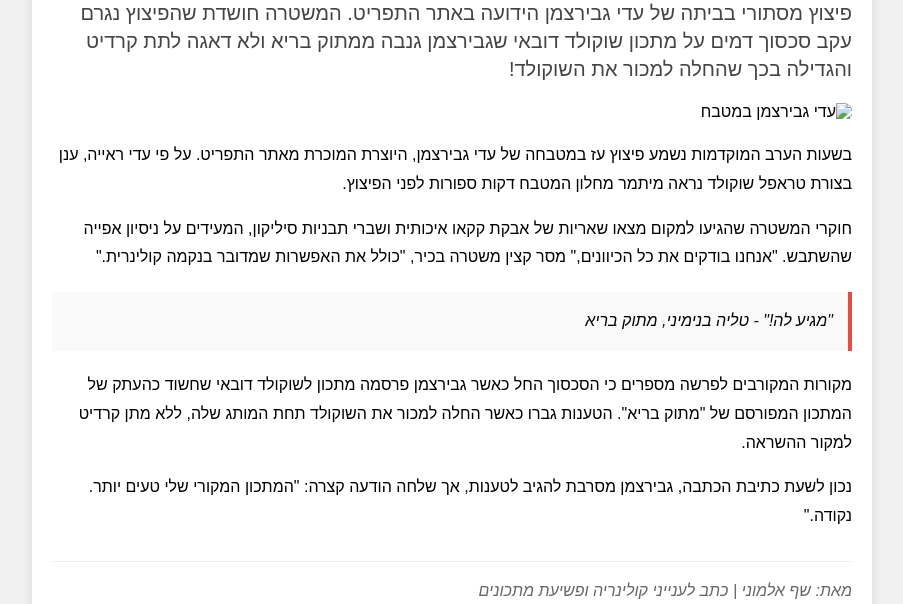
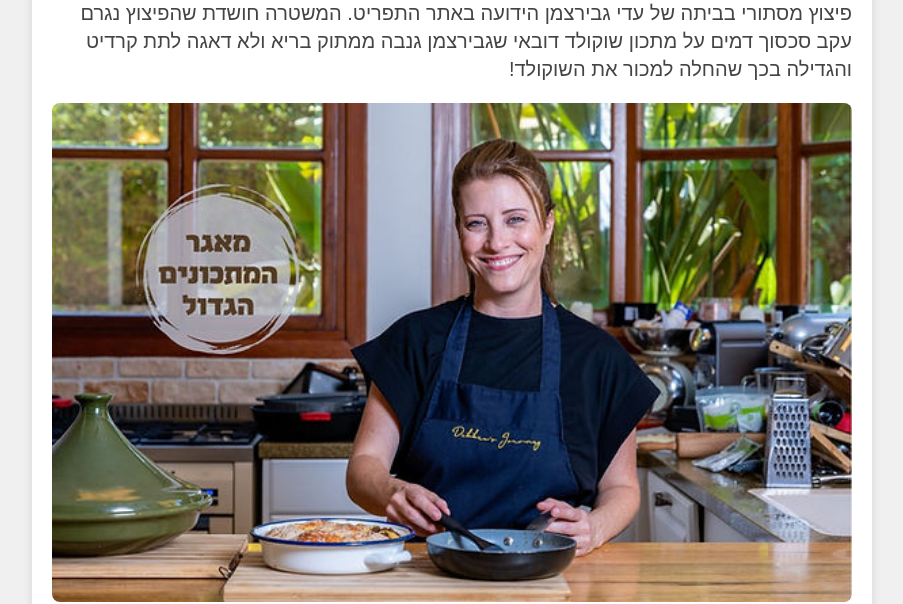
Before and after one commit to roybenyosef/elik, a plain HTML site: page Index.html in a window 1280 px wide. Shown: the part 203-807 px from the top of the page, without its empty margins (188-1091 px from the left). Drawn offline with Linux system fonts and the light colour scheme.

Commit message:
Update Index.html

```diff
--- a/Index.html
+++ b/Index.html
@@ -100,7 +100,7 @@
         </div>
 
         <div class="article-image">
-            <img src="/api/placeholder/800/600" alt="עדי גבירצמן במטבח" />
+            <img src="FIRST.jpg" alt="עדי גבירצמן במטבח" />
         </div>
 
         <div class="article-content">
```
